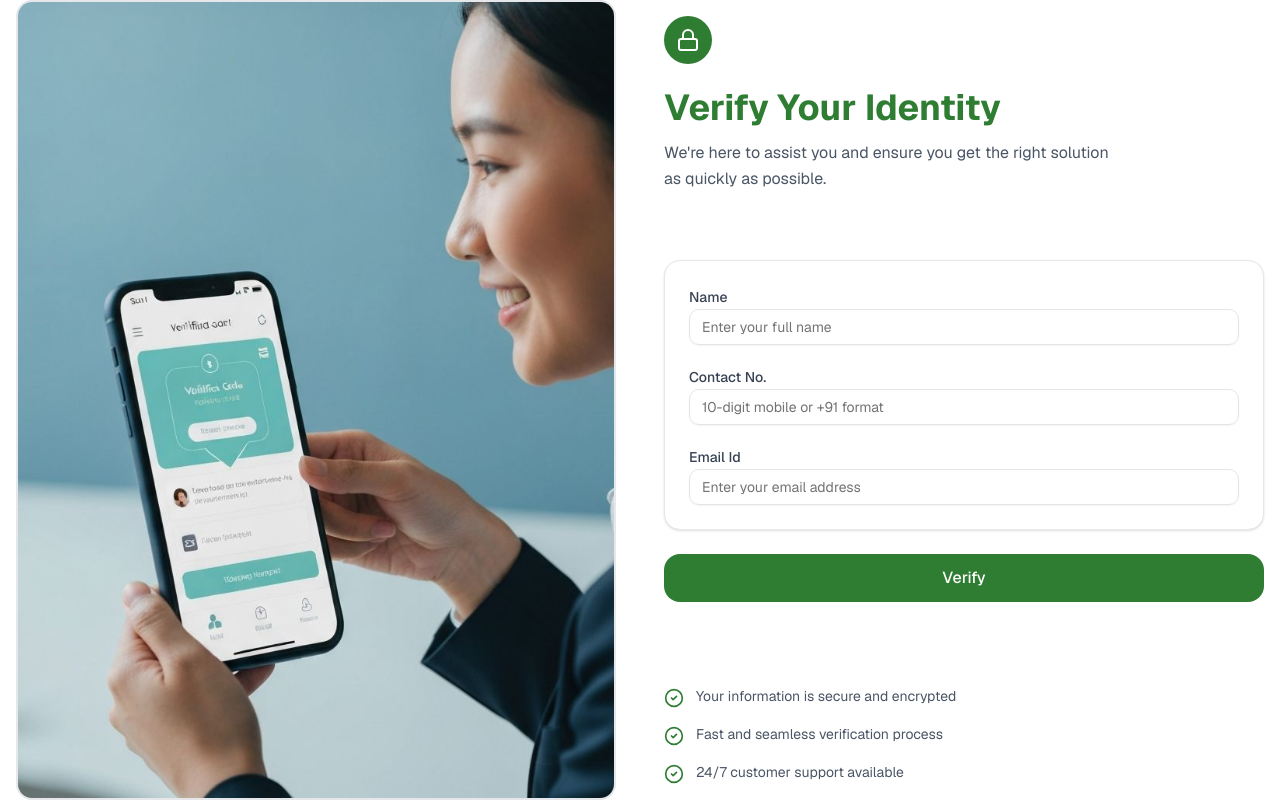
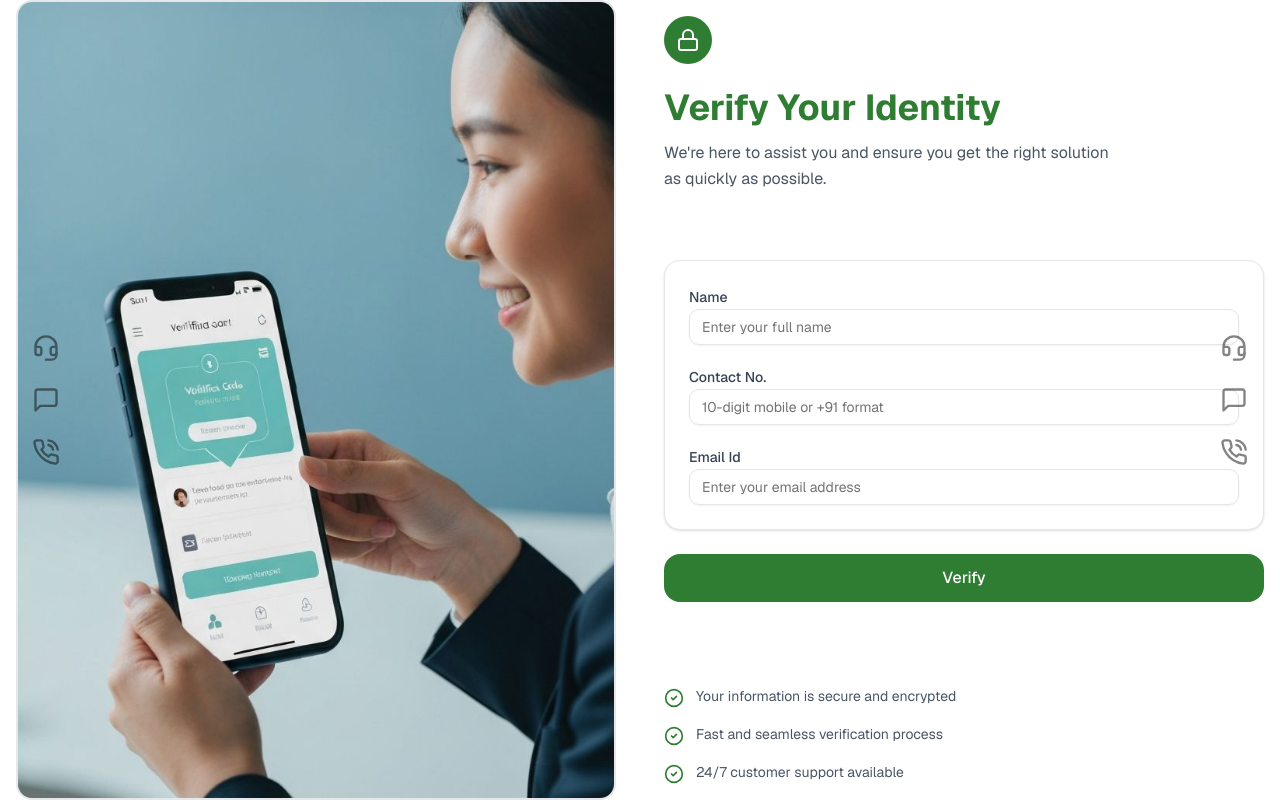
Before and after one commit to Developer-vikrant/SCS-Login-page-, a Next.js app: page / in a window 1280 px wide. Built offline with nearby package versions, Linux system fonts and the light colour scheme.

Commit message:
Added icons on the empty spaces.

```diff
--- a/app/page.tsx
+++ b/app/page.tsx
@@ -4,7 +4,7 @@ import { VerificationForm } from "@/components/verification-form"
 import { useToast } from "@/hooks/use-toast"
 import { useState } from "react"
 import { useRouter } from "next/navigation"
-import { Lock, CheckCircle2 } from "lucide-react"
+import { Lock, CheckCircle2, Headset, MessageSquare, PhoneCall } from "lucide-react"
 
 export default function LoginPage() {
   const router = useRouter()
@@ -38,7 +38,22 @@ export default function LoginPage() {
   }
 
   return (
-    <main className="h-screen flex items-center justify-center bg-white overflow-hidden">
+    <main className="relative h-screen flex items-center justify-center bg-white overflow-hidden">
+
+      {/* left icons */}
+<div className="hidden lg:flex flex-col gap-6 absolute left-8 top-1/2 -translate-y-1/2 opacity-50">
+  <Headset size={28} />
+  <MessageSquare size={28} />
+  <PhoneCall size={28} />
+</div>
+
+{/* right icons */}
+<div className="hidden lg:flex flex-col gap-6 absolute right-8 top-1/2 -translate-y-1/2 opacity-50">
+  <Headset size={28} />
+  <MessageSquare size={28} />
+  <PhoneCall size={28} />
+</div>
+
 
       <div className="w-full h-full max-w-7xl mx-auto px-4">
         {/* Desktop Layout: Two-column split */}
```
